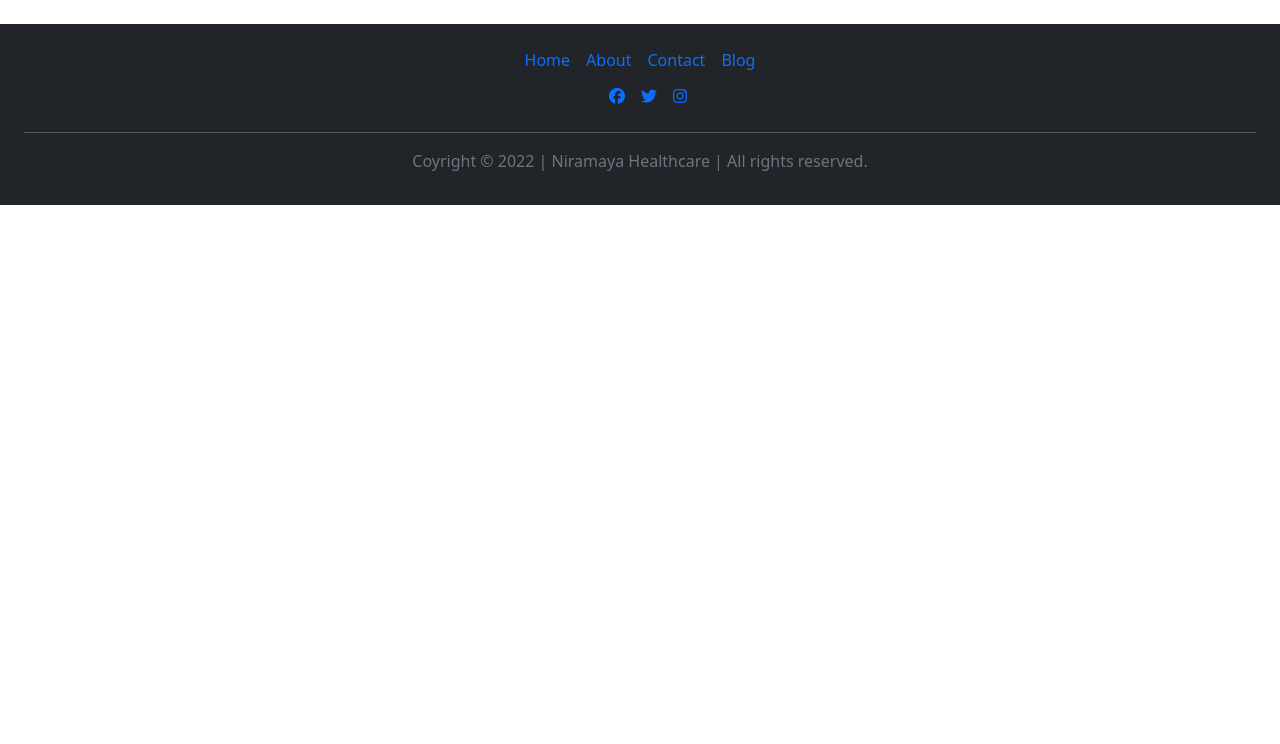
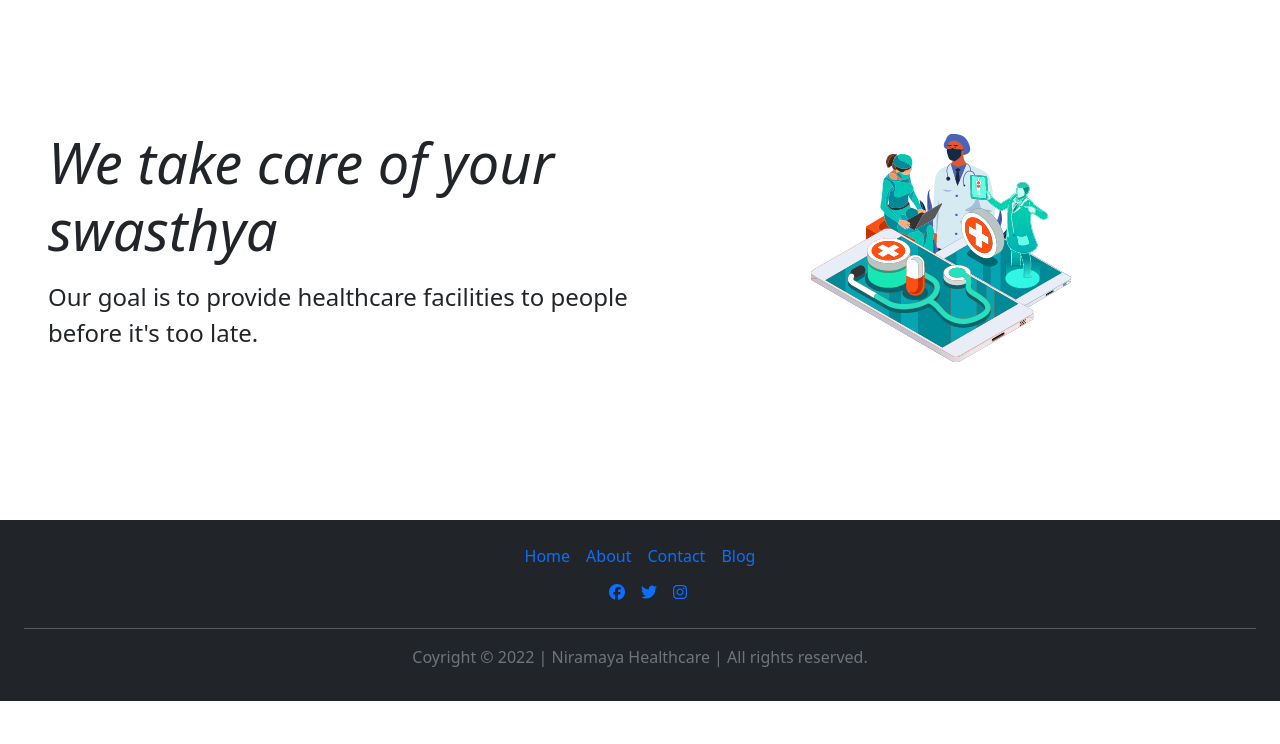
Before and after one commit to Divyansh1315/CodeScript-Paradise, a Django app: template niramaya/templates/niramaya/about.html in a window 1280 px wide. Shown: the part 56-800 px from the top of the page. Run offline with Django 4.2, Linux system fonts and the light colour scheme; the template is opened without the code that fills it, so the values that code supplies are empty; some libraries are stand-ins or nearby versions.

Commit message:
Updated About.html

```diff
--- a/niramaya/templates/niramaya/about.html
+++ b/niramaya/templates/niramaya/about.html
@@ -105,6 +105,26 @@
       </div>
     </nav>
 
+    <div
+      class="p-4 p-md-5 mb-4 text-white rounded bg-white d-md-flex justify-content-center align-items-center"
+    >
+      <div class="col-md-6 px-0">
+        <h1 class="display-4 fst-italic text-dark">
+          We take care of your swasthya
+        </h1>
+        <p class="lead my-3 fs-4 text-dark">
+          Our goal is to provide healthcare facilities to people <br />
+          before it's too late.
+        </p>
+      </div>
+      <div class="col-md-6 px-0">
+        <img
+          src="/niramaya/templates/niramaya/images/About-img1 (2).png"
+          alt=""
+        />
+      </div>
+    </div>
+
     <!-- --------Footer Section--------- -->
 
     <footer class="py-3 my-4 bg-dark mb-0">
```
Also changed, not shown: niramaya/templates/niramaya/images/About-img1 (2).png (added).
